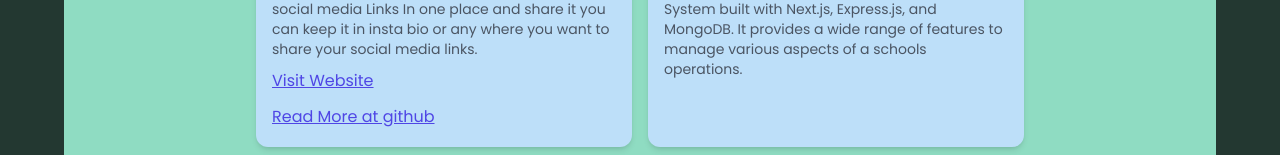
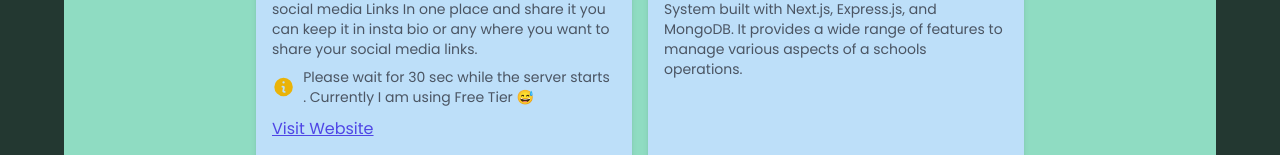
Before and after one commit to surya304/portfolio, a Next.js app: page /projects in a window 1280 px wide. Shown: the part 779-934 px from the top of the page. Built offline with nearby package versions, Linux system fonts and the light colour scheme; a web font is replaced by a local one.

Commit message:
projects info
Added info in the projects

```diff
--- a/pages/projects.js
+++ b/pages/projects.js
@@ -45,7 +45,7 @@ const Projects = () => {
       description: 'DevFinds is a web application that provides various utilities for developers.',
       imageUrl: 'https://mybucket4345.s3.us-east-2.amazonaws.com/portfolio/Screenshot+2024-05-03+183550.png',
       redirectURL: 'https://github.com/surya304/DevFinds21',
-      websiteurl: 'https://devfinds.vercel.app/',
+      websiteurl: 'https://dev-finds21.vercel.app/',
       showbtn: true
 
     },
@@ -106,6 +106,11 @@ const ProjectCard = ({ project }) => {
       <div className="mt-4">
         <h3 className="text-lg font-semibold text-black">{project.title}</h3>
         <p className="text-sm text-gray-600">{project.description}</p>
+        {project.title == 'TapShort' && <div className="flex items-center mt-2 text-sm text-gray-600">
+          <InformationCircleIcon className="h-10 w-10 text-yellow-500" />
+          <span className="ml-2">Please wait for 30 sec while the server starts . Currently I am using Free Tier 😅</span>
+        </div>}
+
         {project.websiteurl && <a href={project.websiteurl} target='blank'  className="text-indigo-600 hover:text-indigo-800 mt-2 inline-block underline">Visit Website</a>}
         <br></br>
         {project.showbtn && <a href={project.redirectURL} target='blank' className="text-indigo-600 hover:text-indigo-800 mt-2 inline-block underline">Read More at github</a>}
```
